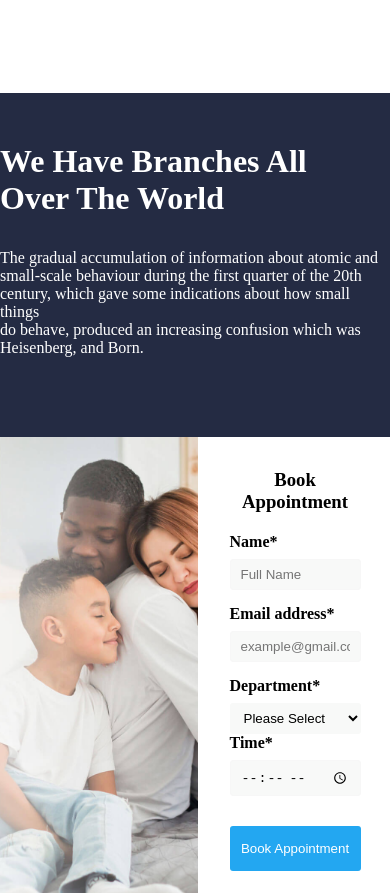
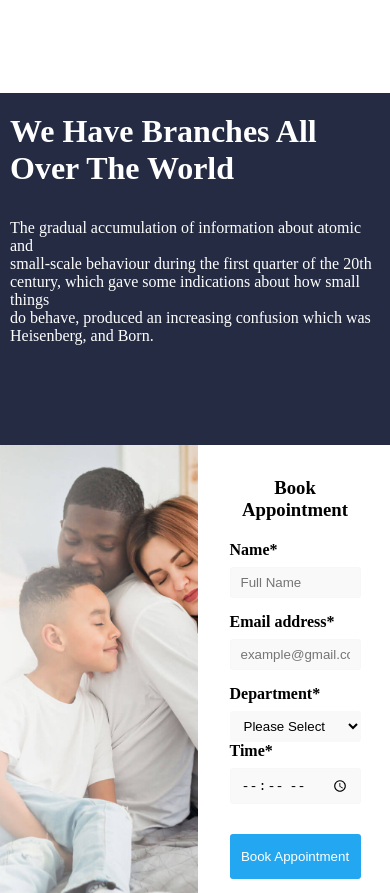
Before and after one commit to Onan-Thairu/delta-consultancy, a plain HTML site: page index.html in a window 390 px wide. Shown: the part 4552-5445 px from the top of the page. Drawn offline with nearby package versions, Linux system fonts and the light colour scheme.

```diff
--- a/style.css
+++ b/style.css
@@ -480,4 +480,10 @@ nav a {
   .map {
     display: none;
   }
+  .top-description {
+    padding: 20px 10px;
+  }
+  .branches {
+    height: auto;
+  }
 }
```
